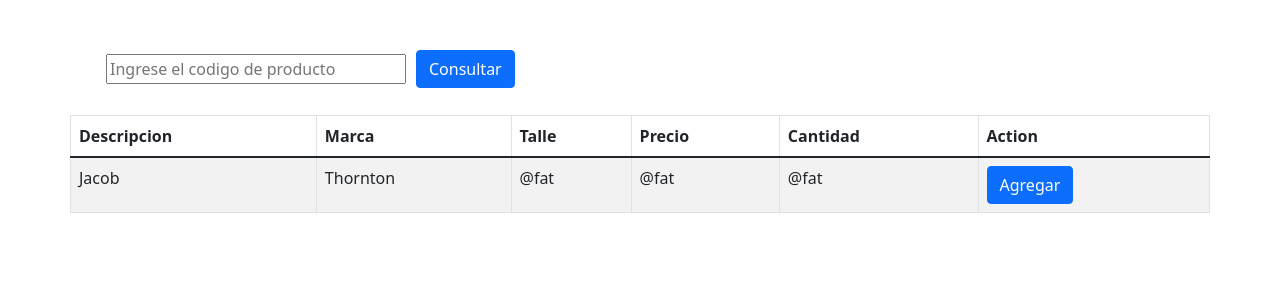
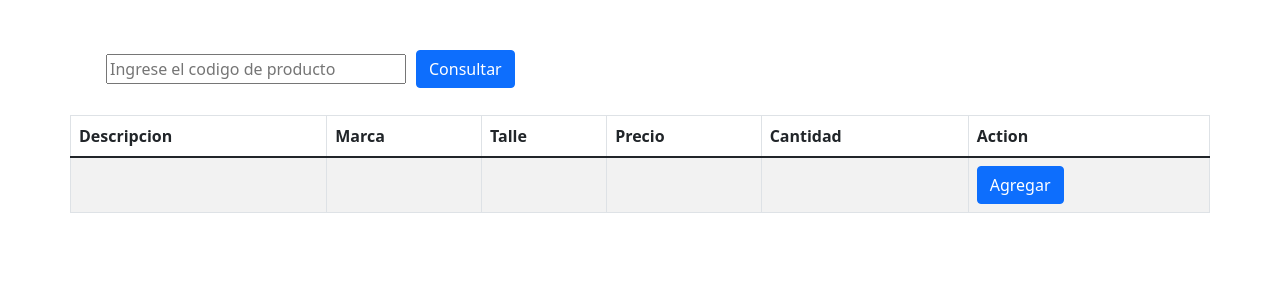
Before and after one commit to ldato/tienda_Leones_Front, a React (Create React App) app: page / in a window 1280 px wide. Shown: the top 300 px of the page. Built offline with nearby package versions, Linux system fonts and the light colour scheme.

Commit message:
Pasa estado de hijo a pabre

```diff
--- a/src/App.js
+++ b/src/App.js
@@ -7,9 +7,14 @@ import TablaProducto from "./components/TablaProducto";
 
 
 
-function App() {
+function App(props) {
     const [venta, setVenta] = useState([]);
-    const [producto, setProducto] = useState([]);
+    const [producto, setProducto] = useState("");
+
+    const getResponse = (result) => {
+        setProducto(result);
+    }
+
 
     return (
         <>
@@ -17,10 +22,10 @@ function App() {
                 <Row className="Alto-Fila">
                 </Row>
                 <Row className="altura-fila">
-                    <Col className="centrar-contenido"><Buscador /></Col>
+                    <Col className="centrar-contenido"><Buscador callback={getResponse}/></Col>
                 </Row>
                 <Row>
-                    <Col><TablaProducto /></Col>
+                    <Col><TablaProducto getArticulo={producto}/></Col>
                 </Row>
             </Container>
         </>
--- a/src/components/Buscador.js
+++ b/src/components/Buscador.js
@@ -3,8 +3,8 @@ import "bootstrap/dist/css/bootstrap.css";
 import "../App.css";
 import { Button, Col, Container, Row } from "react-bootstrap";
 
-function Buscador({ producto, setProducto }) {
-    //const [articulo, setArticulo] = useState([{ marca: "marca", precio: 100, cantidad: 3 }]);
+function Buscador(props) {
+    const [producto, setProducto] = useState();
     let codigo = "";
     const handleChange = (e) => {
         e.preventDefault();
@@ -14,22 +14,33 @@ function Buscador({ producto, setProducto }) {
     }
 
     const Consultar = async () => {
-        const response = await fetch("http://localhost:3001/consultas/articulosxid/" + codigo)
-            .then(response => {
-                return response.json();
-            })
-            .then(data => {
-                //setArticulo(data);
-                if (data.length > 0) {
-                    producto = data;
-                    //    props = data;
-                    //    console.log(props);
-                    console.log(producto);
-                } else {
-                    console.log("No existe el articulo");
-                }
-            })
+        // const response = await fetch("http://localhost:3001/consultas/articulosxid/" + codigo)
+        //     .then(response => {
+        //         return response.json();
+        //     })
+        //     .then(data => {
+        //         //setArticulo(data);
+        //         if (data.length > 0) {
+        //                props = data;
+        //         } else {
+        //             console.log("No existe el articulo");
+        //         }
+        //     })
+            const response = await fetch("http://localhost:3001/consultas/articulosxid/" + codigo);
+            const producto = await response.json();
+            if (producto.length>0) {
+                console.log(producto);
+                setProducto(producto);
+                props.callback(producto)
+            } else {
+                console.log("No existe el codigo de producto");
+            }
     }
+
+    // const Setear = () => {
+    //     props.callback(producto);
+    // }
+
 
     return (
         <>
@@ -43,7 +54,10 @@ function Buscador({ producto, setProducto }) {
                             name="consulta"
                             onChange={handleChange}
                         />
-                        <Button className="espacio-izquierdo altura-maxima" onClick={Consultar} >Consultar</Button>
+                        <Button
+                        className="espacio-izquierdo altura-maxima"
+                        onClick={Consultar}>Consultar
+                        </Button>
                     </Col>
                 </Row>
 
--- a/src/components/TablaProducto.js
+++ b/src/components/TablaProducto.js
@@ -1,26 +1,22 @@
 
- import React, {useState} from "react";
+import React, { useState } from "react";
 import "bootstrap/dist/css/bootstrap.css";
 import "../App.css";
- import {Button, Row, Table} from "react-bootstrap";
+import { Button, Row, Table } from "react-bootstrap";
 
 
 function TablaProducto(props) {
-    //const prod = [props];
-    let listar = props;
-
-        <>
-        {/* <td key={producto.idArticulo}>{producto.marca}</td>
-        <td key={producto.idArticulo}>{producto.precio}</td>
-        <td key={producto.idArticulo}>{producto.cantidad}</td> */}
-        </>
+       const [articulo, setArticulo] = useState("");
+       const getArticulo = async (props) => {
+           let set = await props;
+           return set;
+       }
     return (
         // <tr>{listar}</tr>
         <Row className="espacio-superior2">
             <Table striped bordered hover>
                 <thead>
                     <tr>
-
                         <th>Descripcion</th>
                         <th>Marca</th>
                         <th>Talle</th>
@@ -30,22 +26,14 @@
                     </tr>
                 </thead>
                 <tbody>
-                            {/* <tr>
+                    <tr>
+                        <td>{articulo.descripcion}</td>
                         <td>{articulo.marca}</td>
+                        <td>{articulo.talle}</td>
                         <td>{articulo.precio}</td>
                         <td>{articulo.cantidad}</td>
-                            </tr> */}
-
-                            <tr>
-
-                                <td>Jacob</td>
-                                <td>Thornton</td>
-                                <td>@fat</td>
-                                <td>@fat</td>
-                                <td>@fat</td>
                         <td><Button>Agregar</Button></td>
                     </tr>
-
                 </tbody>
             </Table>
         </Row>
```
Lines whose indentation alone changed are shown as unchanged.
